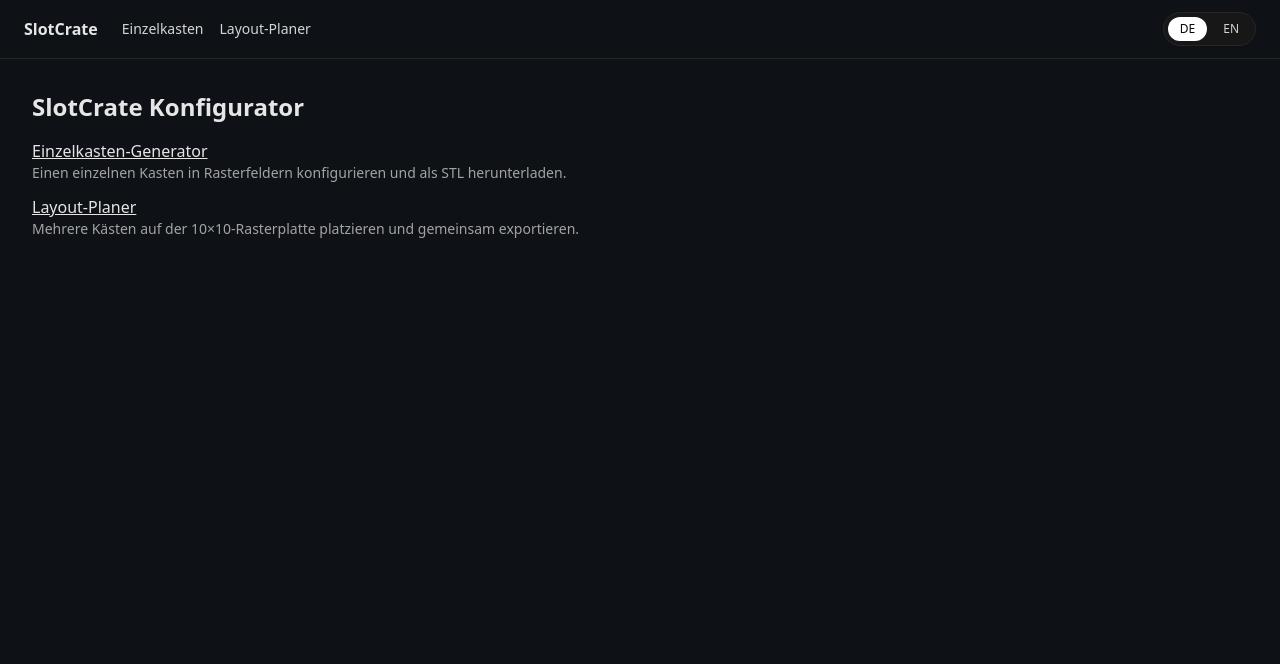
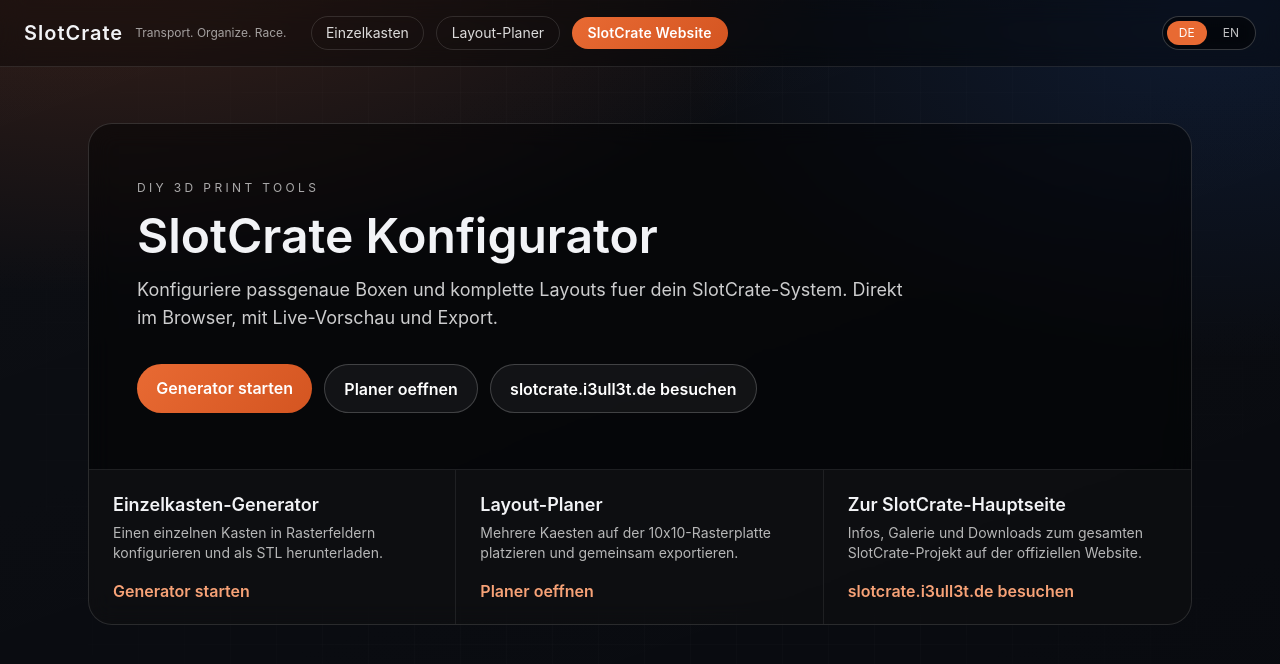
Before and after one commit to Peschi90/SlotCrate-SoS-Generator, a Next.js app in the folder apps/web/: page / in a window 1280 px wide. Shown: the top 664 px of the page. Built offline with nearby package versions, Linux system fonts and the light colour scheme; no server answers.

Commit message:
design update

```diff
--- a/apps/web/src/app/globals.css
+++ b/apps/web/src/app/globals.css
@@ -1,12 +1,115 @@
 @tailwind base;
 @tailwind components;
 @tailwind utilities;
+@import url("https://fonts.googleapis.com/css2?family=Rajdhani:wght@500;600;700&family=Inter:wght@400;500;600;700&display=swap");
 html,
 body {
     height: 100%;
-    background: #0e1116;
-    color: #e6e6e6;
-    font-family: system-ui, -apple-system, "Segoe UI", Roboto, sans-serif;
+    background: #090b10;
+    color: #f2f3f6;
+    font-family: "Inter", "Segoe UI", sans-serif;
+}
+
+.slotcrate-theme {
+    position: relative;
+    background: radial-gradient(1200px 700px at 8% -20%, rgba(232, 106, 51, 0.25), transparent 65%), radial-gradient(900px 600px at 95% 0%, rgba(29, 81, 171, 0.2), transparent 60%), #090b10;
+    overflow-x: hidden;
+}
+
+.slotcrate-bg {
+    position: fixed;
+    inset: 0;
+    pointer-events: none;
+    z-index: 0;
+    background: linear-gradient(160deg, rgba(255, 255, 255, 0.02), rgba(255, 255, 255, 0));
+}
+
+.slotcrate-grid {
+    position: fixed;
+    inset: 0;
+    pointer-events: none;
+    z-index: 0;
+    opacity: 0.24;
+    background-image: linear-gradient(rgba(255, 255, 255, 0.06) 1px, transparent 1px), linear-gradient(90deg, rgba(255, 255, 255, 0.06) 1px, transparent 1px);
+    background-size: 46px 46px;
+    mask-image: radial-gradient(circle at center, black 45%, transparent 95%);
+}
+
+.slotcrate-brand {
+    font-family: "Rajdhani", "Inter", sans-serif;
+}
+
+.slotcrate-navlink {
+    border: 1px solid rgba(255, 255, 255, 0.12);
+    border-radius: 9999px;
+    padding: 0.35rem 0.9rem;
+    transition: 180ms ease;
+}
+
+.slotcrate-navlink:hover {
+    border-color: rgba(255, 255, 255, 0.28);
+    background: rgba(255, 255, 255, 0.08);
+}
+
+.slotcrate-navcta {
+    border-radius: 9999px;
+    padding: 0.38rem 1rem;
+    background: linear-gradient(135deg, #e86a33, #d45521);
+    color: #fff;
+    font-weight: 600;
+    letter-spacing: 0.01em;
+    transition: filter 180ms ease;
+}
+
+.slotcrate-navcta:hover {
+    filter: brightness(1.08);
+}
+
+.slotcrate-button-primary,
+.slotcrate-button-secondary {
+    border-radius: 9999px;
+    padding: 0.72rem 1.2rem;
+    font-weight: 600;
+    transition: 180ms ease;
+}
+
+.slotcrate-button-primary {
+    color: #fff;
+    background: linear-gradient(130deg, #e86a33, #d45521);
+}
+
+.slotcrate-button-primary:hover {
+    filter: brightness(1.08);
+}
+
+.slotcrate-button-secondary {
+    color: #fff;
+    border: 1px solid rgba(255, 255, 255, 0.2);
+    background: rgba(255, 255, 255, 0.05);
+}
+
+.slotcrate-button-secondary:hover {
+    border-color: rgba(255, 255, 255, 0.35);
+    background: rgba(255, 255, 255, 0.09);
+}
+
+.slotcrate-card {
+    padding: 1.3rem 1.5rem;
+    background: rgba(255, 255, 255, 0.03);
+    border-right: 1px solid rgba(255, 255, 255, 0.08);
+}
+
+.slotcrate-card:last-child {
+    border-right: 0;
+}
+
+.slotcrate-inline-link {
+    color: #f7a277;
+    font-weight: 600;
+}
+
+.slotcrate-inline-link:hover {
+    color: #ffb38e;
 }
 
 .slotcrate-range {
--- a/apps/web/src/app/layout.tsx
+++ b/apps/web/src/app/layout.tsx
@@ -20,24 +20,38 @@
   const locale = (await getLocale()) as Locale;
   const messages = await getMessages();
   const t = await getTranslations();
+  const slotcrateHref = locale === "en" ? "https://slotcrate.i3ull3t.de/en/" : "https://slotcrate.i3ull3t.de/";
   return (
     <html lang={locale}>
-      <body>
+      <body className="slotcrate-theme">
         <NextIntlClientProvider locale={locale} messages={messages}>
-          <div className="min-h-screen flex flex-col">
-            <header className="border-b border-neutral-800 px-6 py-3 flex items-center gap-6">
-              <span className="font-semibold">{t("brand")}</span>
-              <nav className="flex flex-1 flex-wrap items-center gap-4 text-sm text-neutral-300">
-                <Link href="/generator" className="hover:text-white">
+          <div className="slotcrate-bg" aria-hidden="true" />
+          <div className="slotcrate-grid" aria-hidden="true" />
+          <div className="min-h-screen flex flex-col relative">
+            <header className="border-b border-white/10 bg-black/35 backdrop-blur-md px-6 py-4 flex items-center gap-6 sticky top-0 z-20">
+              <div className="flex items-center gap-3">
+                <span className="text-xl font-semibold tracking-wider slotcrate-brand">{t("brand")}</span>
+                <span className="hidden sm:inline text-xs text-white/60">Transport. Organize. Race.</span>
+              </div>
+              <nav className="flex flex-1 flex-wrap items-center gap-3 text-sm text-white/85">
+                <Link href="/generator" className="slotcrate-navlink">
                   {t("nav.generator")}
                 </Link>
-                <Link href="/planner" className="hover:text-white">
+                <Link href="/planner" className="slotcrate-navlink">
                   {t("nav.planner")}
                 </Link>
+                <a
+                  href={slotcrateHref}
+                  target="_blank"
+                  rel="noreferrer"
+                  className="slotcrate-navcta"
+                >
+                  {t("nav.website")}
+                </a>
                 <LanguageSwitcher current={locale} />
               </nav>
             </header>
-            <main className="flex-1">{children}</main>
+            <main className="flex-1 relative z-10">{children}</main>
           </div>
         </NextIntlClientProvider>
       </body>
--- a/apps/web/src/app/page.tsx
+++ b/apps/web/src/app/page.tsx
@@ -1,25 +1,63 @@
 import { getTranslations } from "next-intl/server";
 import Link from "next/link";
+import { getLocale } from "next-intl/server";
 
 export default async function HomePage() {
   const t = await getTranslations();
+  const locale = await getLocale();
+  const slotcrateHref = locale === "en" ? "https://slotcrate.i3ull3t.de/en/" : "https://slotcrate.i3ull3t.de/";
   return (
-    <div className="p-8 max-w-3xl">
-      <h1 className="text-2xl font-semibold mb-4">{t("home.title")}</h1>
-      <ul className="space-y-3 text-neutral-200">
-        <li>
-          <Link className="underline hover:text-white" href="/generator">
-            {t("home.generator.title")}
-          </Link>
-          <div className="text-sm text-neutral-400">{t("home.generator.description")}</div>
-        </li>
-        <li>
-          <Link className="underline hover:text-white" href="/planner">
-            {t("home.planner.title")}
-          </Link>
-          <div className="text-sm text-neutral-400">{t("home.planner.description")}</div>
-        </li>
-      </ul>
-    </div>
+    <section className="max-w-6xl mx-auto px-6 py-14">
+      <div className="rounded-3xl border border-white/15 bg-black/45 backdrop-blur-md overflow-hidden">
+        <div className="px-8 py-10 md:px-12 md:py-14">
+          <p className="uppercase tracking-[0.28em] text-xs text-white/65 mb-4">DIY 3D Print Tools</p>
+          <h1 className="text-4xl md:text-5xl font-semibold mb-4 leading-tight slotcrate-brand">{t("home.title")}</h1>
+          <p className="text-white/80 max-w-3xl text-base md:text-lg">{t("home.subtitle")}</p>
+
+          <div className="mt-8 flex flex-wrap gap-3">
+            <Link className="slotcrate-button-primary" href="/generator">
+              {t("home.generator.cta")}
+            </Link>
+            <Link className="slotcrate-button-secondary" href="/planner">
+              {t("home.planner.cta")}
+            </Link>
+            <a
+              href={slotcrateHref}
+              target="_blank"
+              rel="noreferrer"
+              className="slotcrate-button-secondary"
+            >
+              {t("home.website.cta")}
+            </a>
+          </div>
+        </div>
+
+        <div className="grid md:grid-cols-3 gap-0 border-t border-white/10">
+          <article className="slotcrate-card">
+            <h2 className="text-lg font-semibold mb-1">{t("home.generator.title")}</h2>
+            <p className="text-white/70 text-sm mb-4">{t("home.generator.description")}</p>
+            <Link className="slotcrate-inline-link" href="/generator">
+              {t("home.generator.cta")}
+            </Link>
+          </article>
+
+          <article className="slotcrate-card">
+            <h2 className="text-lg font-semibold mb-1">{t("home.planner.title")}</h2>
+            <p className="text-white/70 text-sm mb-4">{t("home.planner.description")}</p>
+            <Link className="slotcrate-inline-link" href="/planner">
+              {t("home.planner.cta")}
+            </Link>
+          </article>
+
+          <article className="slotcrate-card">
+            <h2 className="text-lg font-semibold mb-1">{t("home.website.title")}</h2>
+            <p className="text-white/70 text-sm mb-4">{t("home.website.description")}</p>
+            <a href={slotcrateHref} target="_blank" rel="noreferrer" className="slotcrate-inline-link">
+              {t("home.website.cta")}
+            </a>
+          </article>
+        </div>
+      </div>
+    </section>
   );
 }
--- a/apps/web/src/components/LanguageSwitcher.tsx
+++ b/apps/web/src/components/LanguageSwitcher.tsx
@@ -3,7 +3,7 @@
 
 export function LanguageSwitcher({ current }: { current: Locale }) {
   return (
-    <div className="ml-auto flex gap-1 rounded-full border border-neutral-800 bg-neutral-900 p-1 text-xs">
+    <div className="ml-auto flex gap-1 rounded-full border border-white/20 bg-black/40 p-1 text-xs backdrop-blur">
       {LOCALES.map((code) => {
         const active = code === current;
         return (
@@ -13,7 +13,7 @@
               type="submit"
               className={[
                 "rounded-full px-3 py-1 transition",
-                active ? "bg-white text-neutral-950" : "text-neutral-300 hover:text-white"
+                active ? "bg-[#e86a33] text-white" : "text-white/75 hover:text-white"
               ].join(" ")}
               aria-pressed={active}
             >
--- a/apps/web/src/i18n/messages/de.json
+++ b/apps/web/src/i18n/messages/de.json
@@ -6,17 +6,26 @@
     },
     "nav": {
         "generator": "Einzelkasten",
-        "planner": "Layout-Planer"
+        "planner": "Layout-Planer",
+        "website": "SlotCrate Website"
     },
     "home": {
         "title": "SlotCrate Konfigurator",
+        "subtitle": "Konfiguriere passgenaue Boxen und komplette Layouts fuer dein SlotCrate-System. Direkt im Browser, mit Live-Vorschau und Export.",
         "generator": {
             "title": "Einzelkasten-Generator",
-            "description": "Einen einzelnen Kasten in Rasterfeldern konfigurieren und als STL herunterladen."
+            "description": "Einen einzelnen Kasten in Rasterfeldern konfigurieren und als STL herunterladen.",
+            "cta": "Generator starten"
         },
         "planner": {
             "title": "Layout-Planer",
-            "description": "Mehrere Kästen auf der 10×10-Rasterplatte platzieren und gemeinsam exportieren."
+            "description": "Mehrere Kaesten auf der 10x10-Rasterplatte platzieren und gemeinsam exportieren.",
+            "cta": "Planer oeffnen"
+        },
+        "website": {
+            "title": "Zur SlotCrate-Hauptseite",
+            "description": "Infos, Galerie und Downloads zum gesamten SlotCrate-Projekt auf der offiziellen Website.",
+            "cta": "slotcrate.i3ull3t.de besuchen"
         }
     },
     "generator": {
--- a/apps/web/src/i18n/messages/en.json
+++ b/apps/web/src/i18n/messages/en.json
@@ -6,17 +6,26 @@
     },
     "nav": {
         "generator": "Single Box",
-        "planner": "Layout Planner"
+        "planner": "Layout Planner",
+        "website": "SlotCrate Website"
     },
     "home": {
         "title": "SlotCrate Configurator",
+        "subtitle": "Build precise bins and complete layouts for your SlotCrate setup in the browser, with live preview and export.",
         "generator": {
             "title": "Single Box Generator",
-            "description": "Configure a single box in grid cells and download it as STL."
+            "description": "Configure a single box in grid cells and download it as STL.",
+            "cta": "Open Generator"
         },
         "planner": {
             "title": "Layout Planner",
-            "description": "Place multiple boxes on the 10×10 grid plate and export them together."
+            "description": "Place multiple boxes on the 10x10 grid plate and export them together.",
+            "cta": "Open Planner"
+        },
+        "website": {
+            "title": "Go to the SlotCrate main site",
+            "description": "Visit the official SlotCrate page for product details, gallery, and downloads.",
+            "cta": "Visit slotcrate.i3ull3t.de"
         }
     },
     "generator": {
```
Also changed, not shown: 2 other files (tests, documents, lock files or other folders).
